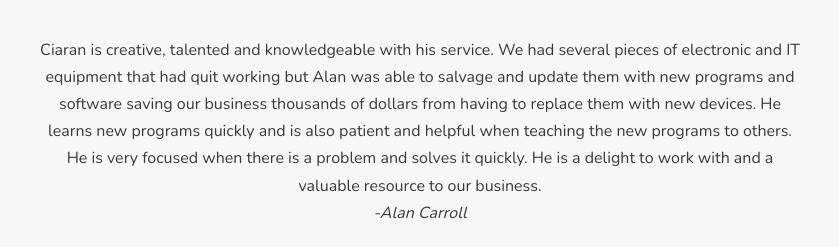
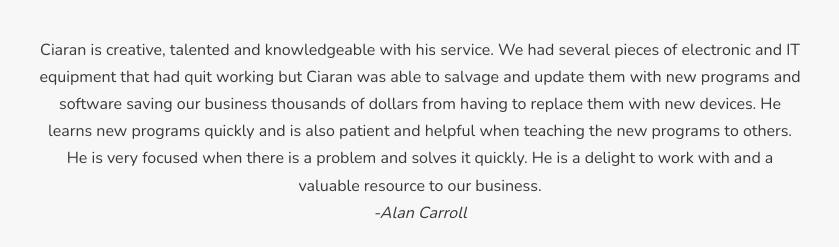
Before and after one commit to CiaranOriordan93/portfolio, a website: page index.html in a window 1280 px wide. Shown: the part 4921-5168 px from the top of the page, 220-1059 px from the left. Drawn offline with nearby package versions, Linux system fonts and the light colour scheme.

Commit message:
text changes

```diff
--- a/index.html
+++ b/index.html
@@ -525,7 +525,7 @@
             <quote class="client-quote"
               >Ciaran is creative, talented and knowledgeable with his service.
               We had several pieces of electronic and IT equipment that had quit
-              working but Alan was able to salvage and update them with new
+              working but Ciaran was able to salvage and update them with new
               programs and software saving our business thousands of dollars
               from having to replace them with new devices. He learns new
               programs quickly and is also patient and helpful when teaching the
```
